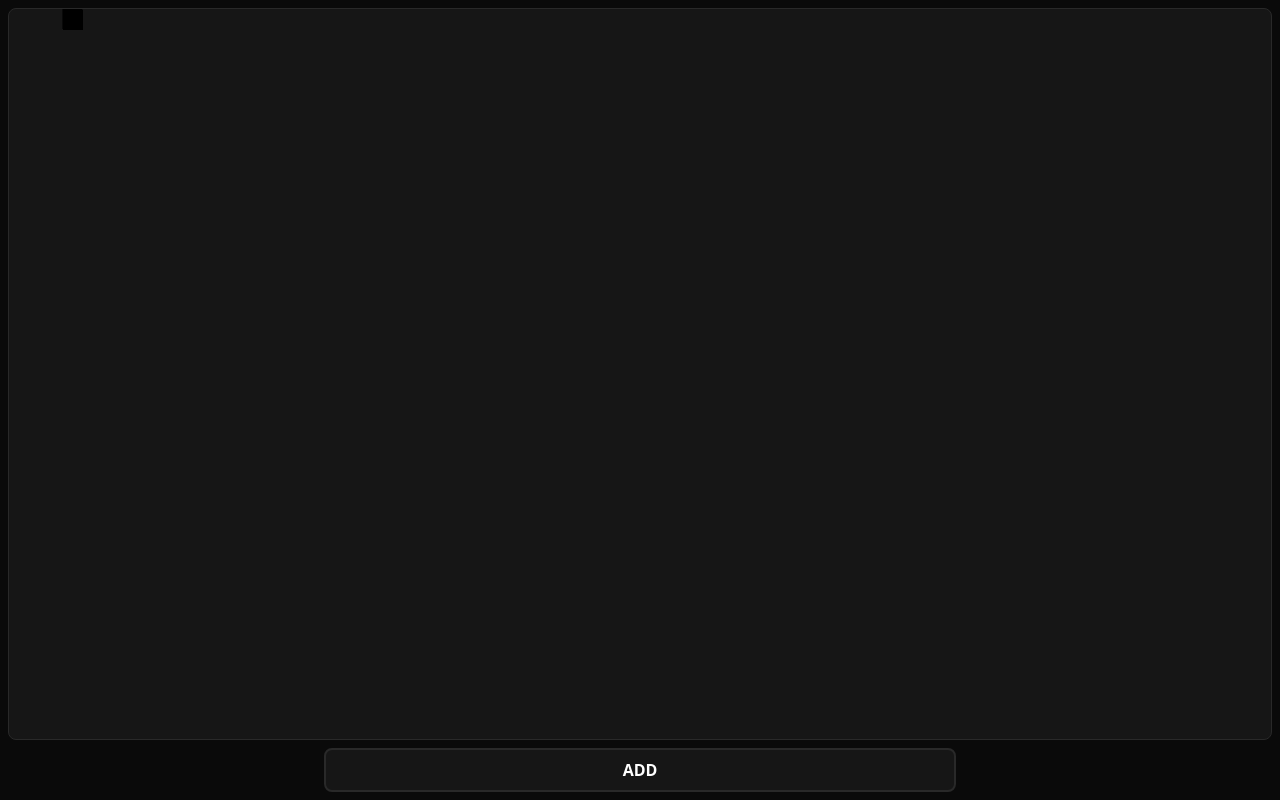
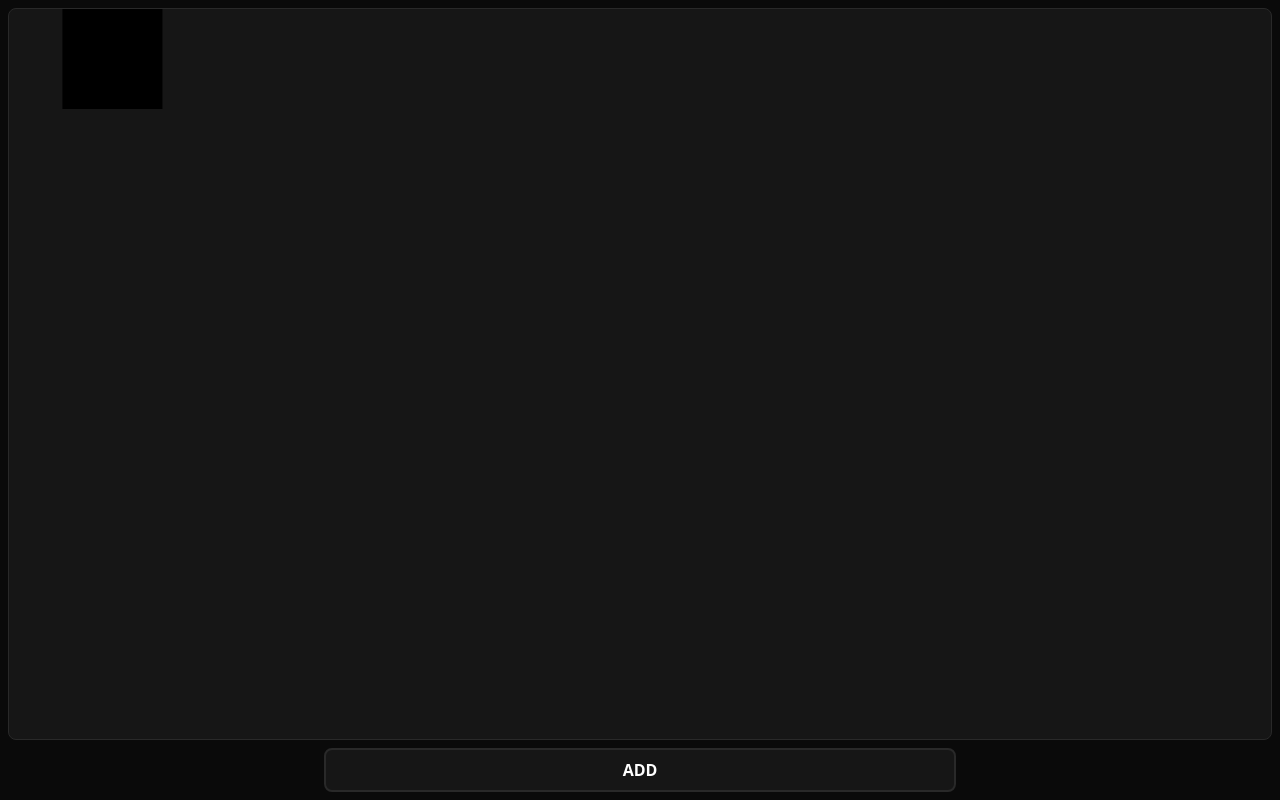
Before and after one commit to auilk/vectra, a Next.js app: page / in a window 1280 px wide. Both pictures are taken after a click on the button "ADD". Built offline with nearby package versions, Linux system fonts and the light colour scheme.

Commit message:
Attach MoveGizmo to selected SVG and implement movement

```diff
--- a/app/components/AddElementBtn.jsx
+++ b/app/components/AddElementBtn.jsx
@@ -20,7 +20,7 @@ export default function AddElementBtn()
     return (
         <button
             className="w-1/2 h-fit px-10 py-2 text-white font-bold rounded-lg border-2 border-[#292929] bg-[#161616] cursor-pointer hover:bg-[#202020] transition-[background-color]"
-            onClick={() => AddElement(`rect${++id.current}`, { x: Math.max(0, Math.random() * window.innerWidth - 28), y: Math.max(0, Math.random() * window.innerHeight - 90), width: 20, height: 20 })}
+            onClick={() => AddElement(`rect${++id.current}`, { x: Math.max(0, Math.random() * window.innerWidth - 28), y: Math.max(0, Math.random() * window.innerHeight - 90), width: 100, height: 100 })}
         >
             ADD
         </button>
--- a/app/components/AxisArrow.jsx
+++ b/app/components/AxisArrow.jsx
@@ -23,6 +23,8 @@ export default function AxisArrow({ direction = "y" , setX, setY})
     const offset = useRef(0);
 
     const [isDragging, setIsDragging] = useState(false);
+
+    console.log("render");
 
     useEffect(() =>
     {
--- a/app/components/MoveGizmo.jsx
+++ b/app/components/MoveGizmo.jsx
@@ -1,7 +1,9 @@
 "use client";
 
-import { useRef, useState } from "react";
+import { useCallback, useRef, useState } from "react";
 import AxisArrow from "./AxisArrow";
+import { useSvgStore } from "../stores/svg-store";
+import { useShallow } from "zustand/react/shallow";
 
 /**
  * MoveGizmo component for moving SVG elements.
@@ -15,16 +17,31 @@ export default function MoveGizmo()
 {
     const elementRef = useRef(null);
 
-    const [x, setX] = useState(0);
-    const [y, setY] = useState(0);
+    const { elements, selected, SetElement } = useSvgStore(useShallow((state) =>
+        ({
+            elements: state.elements,
+            selected: state.selected,
+            SetElement: state.SetElement
+        })
+    ));
+
+    const setX = (x) =>
+    {
+        SetElement(selected.id, {...elements[selected.id].props, x: x - elements[selected.id]?.props?.width / 2 + 8 });
+    }
+
+    const setY = (y) =>
+    {
+        SetElement(selected.id, {...elements[selected.id].props, y: y - elements[selected.id]?.props?.height / 2 + 8});
+    }
 
     return (
         <div
             ref={elementRef}
-            className="w-8 h-8 shadow-[0px_0px_1px_2px] rounded-full shadow-amber-300 absolute top-50 left-1/2 before:content-[''] before:w-2 before:h-2 before:rounded-full before:bg-amber-400 before:left-1/2 before:top-1/2 before:-translate-1/2 before:absolute"
+            className="w-8 h-8 shadow-[0px_0px_1px_2px] rounded-full shadow-amber-300 absolute -top-100 left-0 -translate-1/4 before:content-[''] before:w-2 before:h-2 before:rounded-full before:bg-amber-400 before:left-1/2 before:top-1/2 before:-translate-1/2 before:absolute"
             style={{
-                top: y,
-                left: x,
+                top: `${elements[selected.id]?.props?.y + elements[selected.id]?.props?.height / 2}px`,
+                left: `${elements[selected.id]?.props?.x + elements[selected.id]?.props?.width / 2}px`,
             }}
         >
             <AxisArrow direction="x" setX={setX}></AxisArrow>
--- a/app/components/ObjectInfo.jsx
+++ b/app/components/ObjectInfo.jsx
@@ -1,5 +1,6 @@
 "use client";
 
+import { useShallow } from "zustand/react/shallow";
 import { useSvgStore } from "../stores/svg-store";
 
 /**
@@ -11,7 +12,12 @@ import { useSvgStore } from "../stores/svg-store";
  */
 export default function ObjectInfo()
 {
-    const selected = useSvgStore((state) => (state.selected));
+    const { elements, selected } = useSvgStore(useShallow((state) =>
+        ({
+            elements: state.elements,
+            selected: state.selected,
+        })
+    ));
 
     return (
         <>
@@ -24,12 +30,12 @@ export default function ObjectInfo()
 
                     <p>
                         <span className="font-bold">position: </span>
-                        <span className="text-yellow-300">(x: {(selected.props.x).toFixed(3)}, y: {(selected.props.y).toFixed(3)})</span>
+                        <span className="text-yellow-300">(x: {(elements[selected.id].props.x).toFixed(3)}, y: {(elements[selected.id].props.y).toFixed(3)})</span>
                     </p>
 
                     <p>
                         <span className="font-bold">dimensions: </span>
-                        <span className="text-yellow-300">(width: {(selected.props.width).toFixed(3)}, height: {(selected.props.height).toFixed(3)})</span>
+                        <span className="text-yellow-300">(width: {(elements[selected.id].props.width).toFixed(3)}, height: {(elements[selected.id].props.height).toFixed(3)})</span>
                     </p>
                 </div>)
             }
--- a/app/components/SvgBounds.jsx
+++ b/app/components/SvgBounds.jsx
@@ -12,11 +12,11 @@ import { useShallow } from "zustand/react/shallow"
  */
 export default function SvgBounds()
 {
-    const { elements, selected, setSelected } = useSvgStore(useShallow((state) =>
+    const { elements, selected, SetSelected } = useSvgStore(useShallow((state) =>
         ({
             elements: state.elements,
             selected: state.selected,
-            setSelected: state.setSelected
+            SetSelected: state.SetSelected
         })
     ));
 
@@ -25,15 +25,15 @@ export default function SvgBounds()
             {Object.entries(elements).map(([id, element]) => (
                 <div
                     key={id}
-                    className="absolute translate-1/2 cursor-pointer border-2 hover:border-amber-300 transition-[border-color]"
+                    className="absolute cursor-pointer border-2 border-transparent hover:border-amber-300 transition-[border-color]"
                     style={{
                         width: element.props.width,
                         height: element.props.height,
-                        top: element.props.y,
-                        left: element.props.x,
+                        top: element.props.y + 8,
+                        left: element.props.x + 8,
                         borderColor: selected.id === id ? "#ff2d00" : ""
                     }}
-                    onClick={() => setSelected(id, element.props)}
+                    onClick={() => SetSelected(id)}
                 />
             ))}
         </>
--- a/app/page.js
+++ b/app/page.js
@@ -1,4 +1,5 @@
 import AddElementBtn from "./components/AddElementBtn";
+import MoveGizmo from "./components/MoveGizmo";
 import ObjectInfo from "./components/ObjectInfo";
 import SvgBounds from "./components/SvgBounds";
 import SvgCanvas from "./components/SvgCanvas";
@@ -14,6 +15,7 @@ export default function Home() {
         <AddElementBtn></AddElementBtn>
       </div>
       <SvgBounds></SvgBounds>
+      <MoveGizmo></MoveGizmo>
     </div>
   );
 }
--- a/app/stores/svg-store.js
+++ b/app/stores/svg-store.js
@@ -27,10 +27,10 @@ export const useSvgStore = create((set) =>
       return { elements: newElements };
     }),
 
-  setSelected: (id, props) =>
+  SetSelected: (id) =>
     set(state =>
     {
-      const selected = { id: id, props: { ...props } }
+      const selected = { id: id }
       return { selected };
     })
 }));
```
